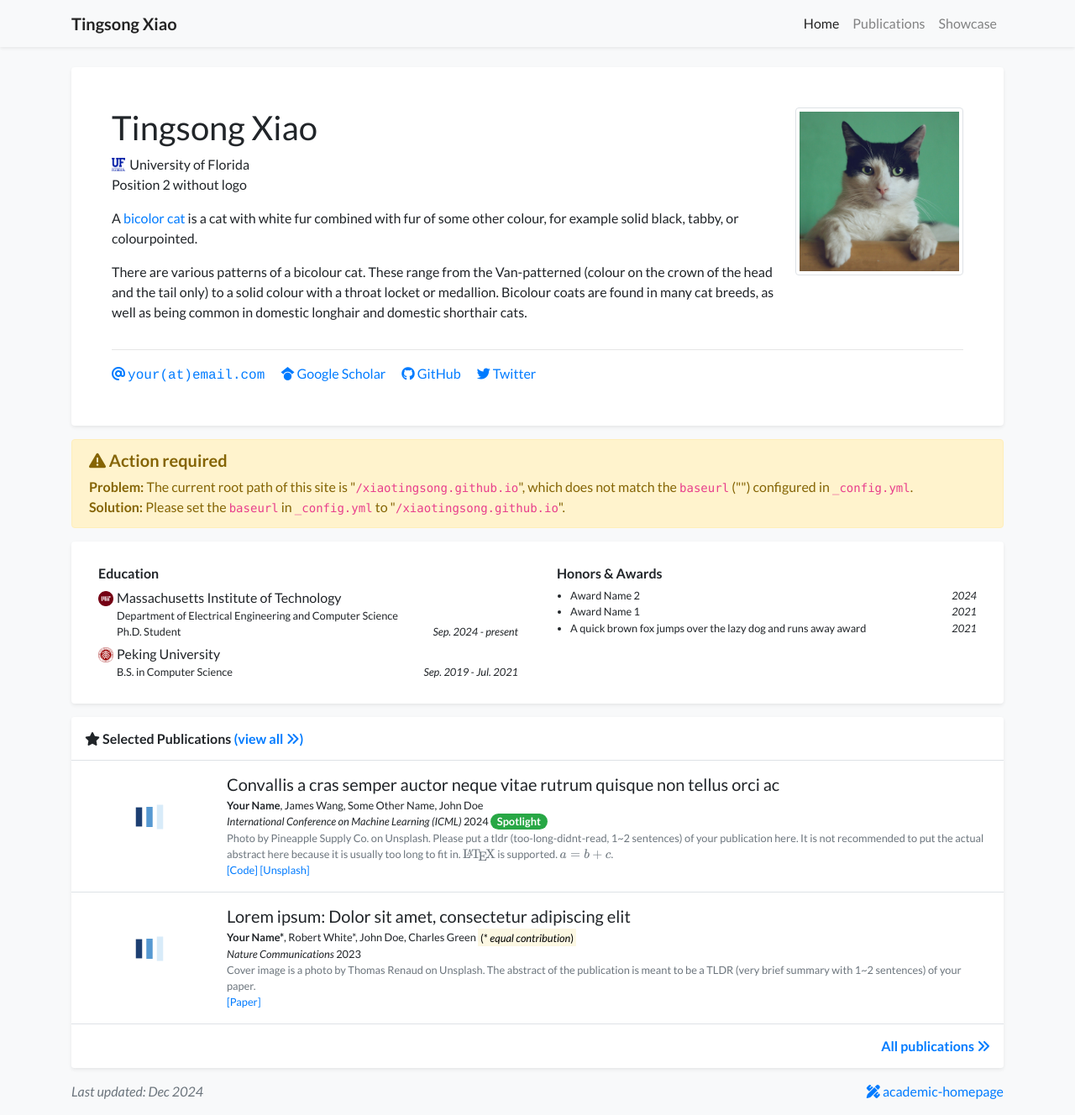
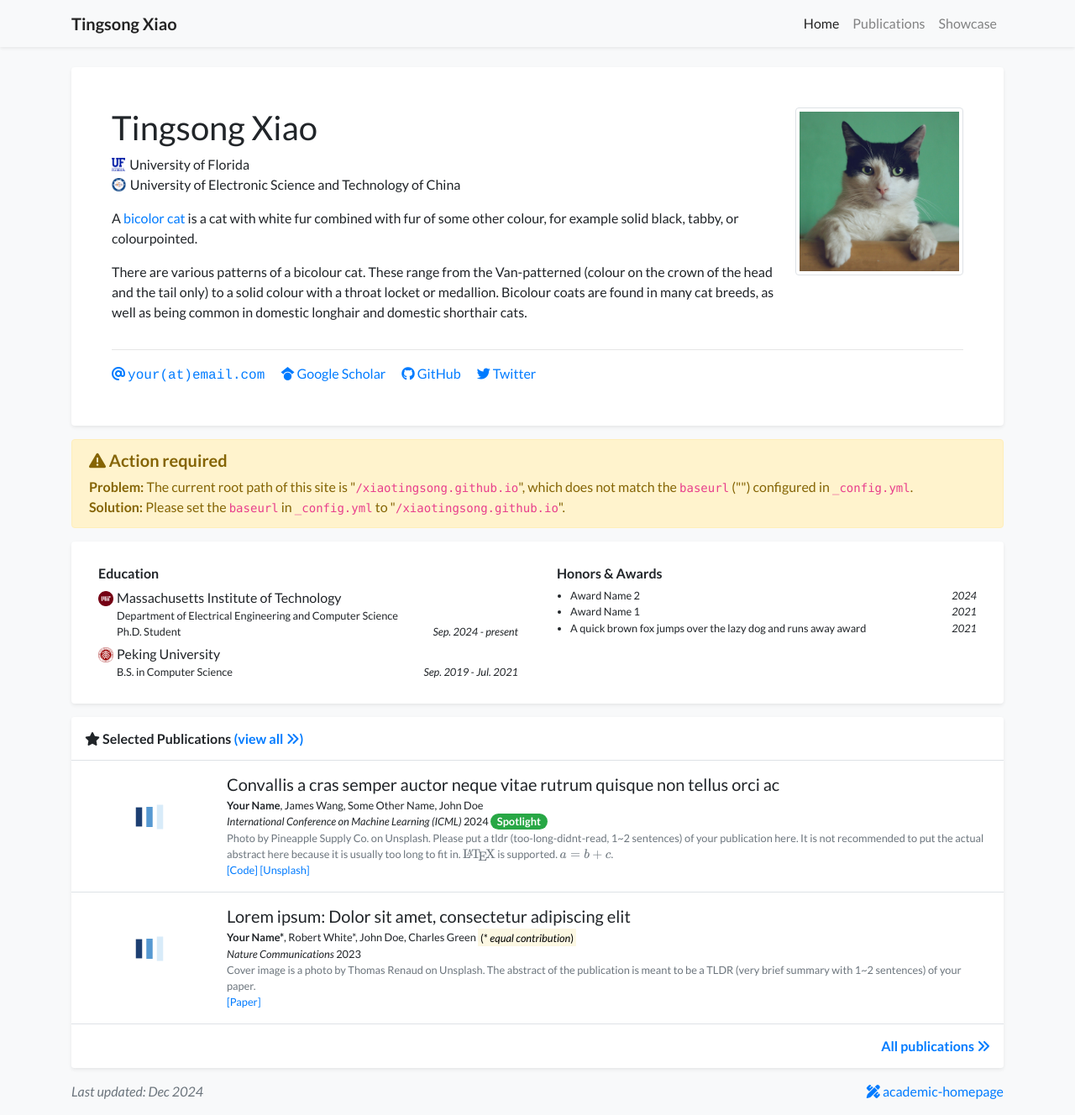
Before and after one commit to xiaotingsong/xiaotingsong.github.io, a Jekyll site: the page built from index.html, in a window 1280 px wide and 1328 px high. Shown: the whole window at 84% size. Built offline with Jekyll 4.4.1, drawn with Linux system fonts in a browser that asks for light colours; nearby versions of some CDN libraries; a style sheet for code colours, icons or effects is not loaded.

Commit message:
Update profile.yml

```diff
--- a/_data/profile.yml
+++ b/_data/profile.yml
@@ -5,7 +5,8 @@ navbar_name: "Tingsong Xiao"
 positions:
 - logo: /assets/images/badges/UFlogo.png  # Logo is optional
   name: University of Florida
-- name: Position 2 without logo
+- logo: /assets/images/badges/UESTC.png
+  name: University of Electronic Science and Technology of China
 
 
 email: "your@email.com"
```
